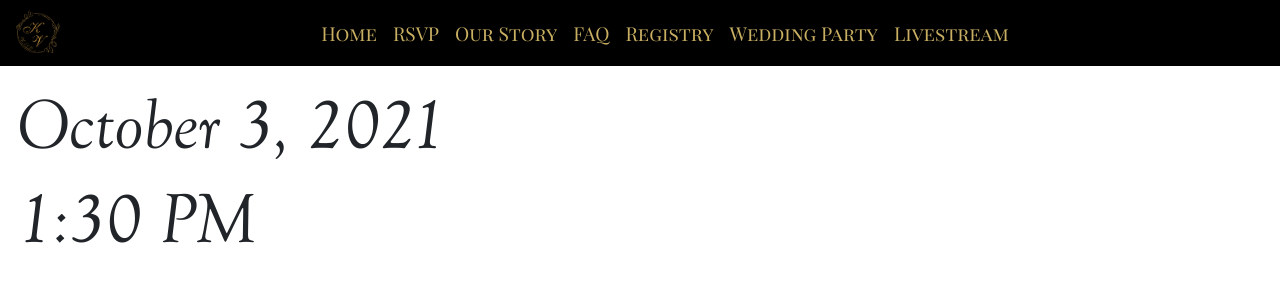
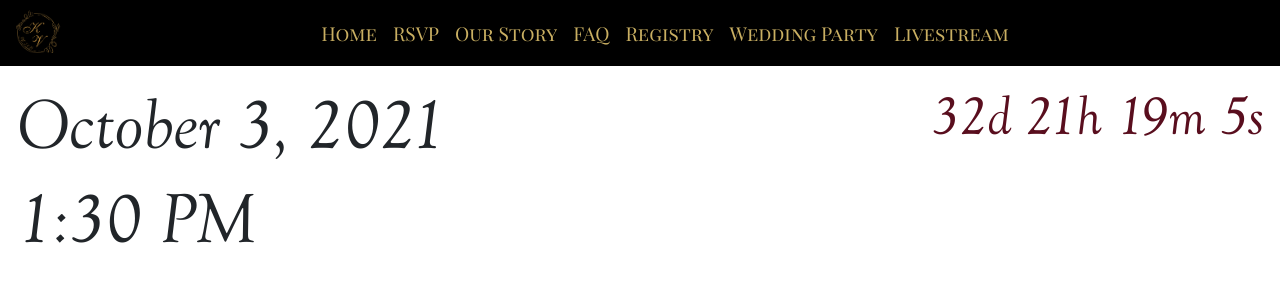
Before and after one commit to martyr-k/marryingmartyr-next, a Next.js app: page / in a window 1280 px wide. Shown: the top 300 px of the page. Built offline with nearby package versions, Linux system fonts and the light colour scheme; no server answers.

Commit message:
finalize home page

```diff
--- a/pages/index.js
+++ b/pages/index.js
@@ -1,9 +1,40 @@
+import { useState, useEffect } from "react";
 import PageLayout from "components/PageLayout";
 import Image from "next/dist/client/image";
 
 import styles from "../styles/Home.module.css";
 
 const Home = () => {
+  const [remaining, setRemaining] = useState();
+  const countdownDate = "December 12, 2021 13:56:00";
+
+  useEffect(() => {
+    const calcDate = () => {
+      const currentDate = new Date().getTime();
+      const targetDate = new Date(countdownDate).getTime();
+      const difference = targetDate - currentDate;
+
+      if (difference <= 0) {
+        setRemaining("Expired");
+      } else {
+        const days = Math.floor(difference / (1000 * 60 * 60 * 24));
+        const hours = Math.floor(
+          (difference % (1000 * 60 * 60 * 24)) / (1000 * 60 * 60)
+        );
+        const minutes = Math.floor(
+          (difference % (1000 * 60 * 60)) / (1000 * 60)
+        );
+        const seconds = Math.floor((difference % (1000 * 60)) / 1000);
+
+        setRemaining(`${days}d ${hours}h ${minutes}m ${seconds}s`);
+      }
+    };
+
+    const updater = setInterval(calcDate, 1000);
+
+    return () => clearInterval(updater);
+  }, []);
+
   return (
     <PageLayout title="Home">
       <div className={styles.main}>
@@ -34,11 +65,15 @@ const Home = () => {
         <div className={styles.date}>
           <h2 className="display-2">October 3, 2021</h2>
           <h2 className="display-2">1:30 PM</h2>
+          {remaining && <div className=" display-4">{remaining}</div>}
         </div>
         <div className={styles.name}>
           <h2 className="display-1">Kelub &</h2>
           <h2 className="display-1">Victoria</h2>
         </div>
+        {remaining && (
+          <div className={`${styles.countdown} display-4`}>{remaining}</div>
+        )}
       </div>
     </PageLayout>
   );
--- a/styles/Home.module.css
+++ b/styles/Home.module.css
@@ -29,6 +29,9 @@
   margin-top: 1rem;
   margin-left: 1rem;
 }
+.date > div {
+  color: #590e1e;
+}
 .name {
   position: absolute;
   bottom: 0;
@@ -36,6 +39,15 @@
   margin-bottom: 1rem;
   margin-right: 1rem;
   color: white;
+}
+.countdown {
+  display: none;
+  position: absolute;
+  top: 0;
+  right: 0;
+  margin-top: 1rem;
+  margin-right: 1rem;
+  color: #590e1e;
 }
 
 @media only screen and (min-width: 1200px) {
@@ -59,3 +71,11 @@
     opacity: 0;
   }
 }
+@media only screen and (min-width: 768px) {
+  .countdown {
+    display: block;
+  }
+  .date > div {
+    display: none;
+  }
+}
```
